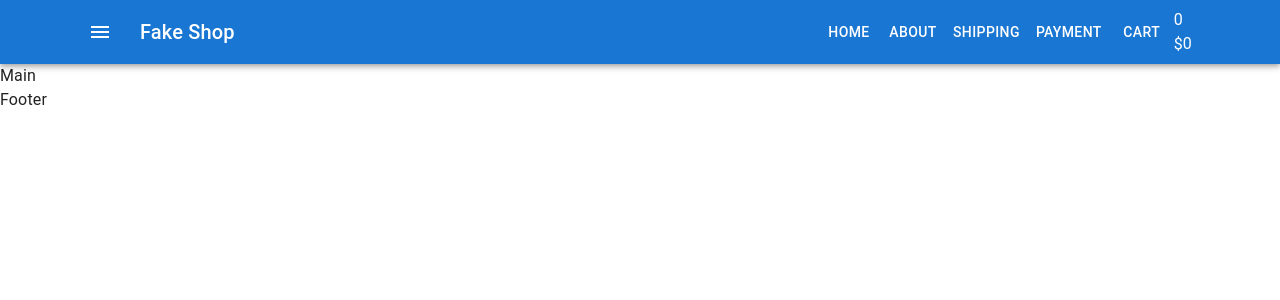
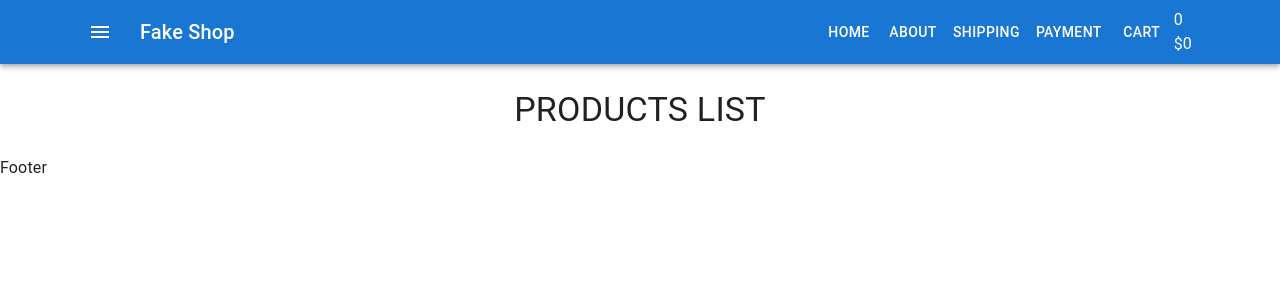
Before and after one commit to LevVaschenko/fake-shop-fail, a React (Create React App) app: page / in a window 1280 px wide. Shown: the top 300 px of the page. Built offline with nearby package versions, Linux system fonts and the light colour scheme.

Commit message:
add Home

```diff
--- /dev/null
+++ b/src/components/Products/ProductsList.tsx
@@ -0,0 +1,22 @@
+import { Typography } from '@mui/material'
+import React from 'react'
+
+type Props = {}
+
+const ProductsList = (props: Props) => {
+    return (
+        <>
+            <Typography
+            align="center"
+            variant="h4"
+            style={{
+                margin: '25px 0',
+                textTransform: 'uppercase',
+            }}>
+                Products List
+            </Typography>
+        </>
+    )
+}
+
+export default ProductsList
--- a/src/container/Main/Main.tsx
+++ b/src/container/Main/Main.tsx
@@ -1,11 +1,17 @@
+import { Container } from '@mui/material'
+import Home from 'pages/Home/Home'
 import React from 'react'
 
 type Props = {}
 
 const Main = (props: Props) => {
-  return (
-    <div>Main</div>
-  )
+    return (
+        <main>
+            <Container maxWidth="lg">
+                <Home />
+            </Container>
+        </main>
+    )
 }
 
 export default Main
--- /dev/null
+++ b/src/pages/Home/Home.tsx
@@ -0,0 +1,12 @@
+import ProductsList from 'components/Products/ProductsList'
+import React from 'react'
+
+type Props = {}
+
+const Home = (props: Props) => {
+    return <>
+        <ProductsList />
+    </>
+}
+
+export default Home
```
